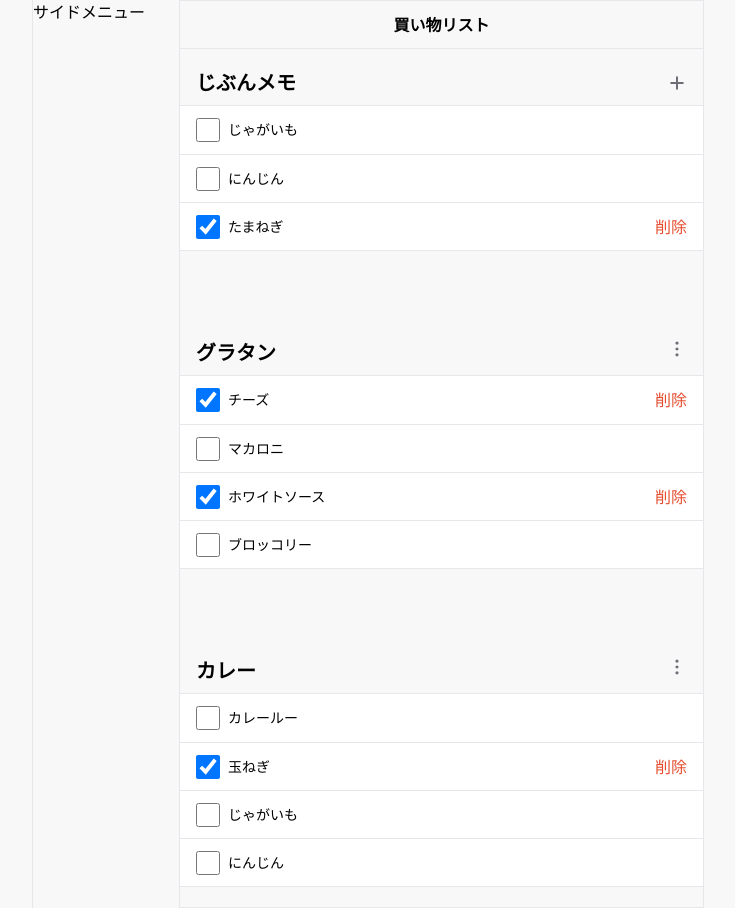
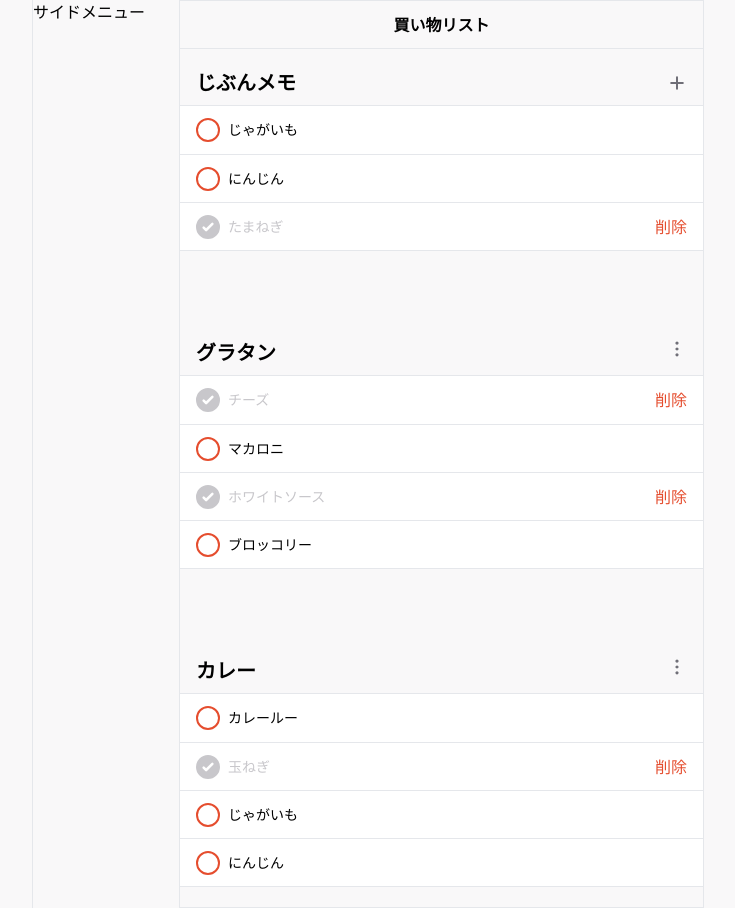
Before and after one commit to qin-team-recipe/09-frontend, a Next.js app: page /shopping-list in a window 1280 px wide. Shown: the whole page, without its empty margins (272-1007 px from the left). Built offline with nearby package versions, Linux system fonts and the light colour scheme.

Commit message:
💄 スタイルの調整

```diff
--- a/src/app/shopping-list/page.tsx
+++ b/src/app/shopping-list/page.tsx
@@ -177,11 +177,17 @@ const ShoppingListsPage: NextPage = () => {
             >
               <input
                 type="checkbox"
-                className="h-6 w-6 cursor-pointer rounded-full border-2 border-tomato-light text-mauve-8 outline-none ring-inset focus:ring-0 focus-visible:ring-1 focus-visible:ring-tomato-9 checked:focus-visible:ring-mauve-9"
+                className="h-6 w-6 shrink-0 appearance-none !rounded-full border-2 border-tomato-light text-mauve-8 outline-none ring-inset checked:border-[#C8C7CB] checked:bg-[#C8C7CB] checked:bg-[url('/check.svg')] checked:bg-center focus:ring-0 focus-visible:ring-1 focus-visible:ring-tomato-9 checked:focus-visible:ring-[#C8C7CB]"
                 checked={ingredient.isChecked}
                 onChange={() => handleMyMemoCheckBoxChange(ingredient.id)}
               />
-              <p className="grow text-sm">{ingredient.name}</p>
+              <p
+                className={`grow text-sm ${
+                  ingredient.isChecked && "text-[#C8C7CB]"
+                }`}
+              >
+                {ingredient.name}
+              </p>
               {ingredient.isChecked && (
                 <button className="text-tomato-light">削除</button>
               )}
--- a/src/components/ShoppingList.tsx
+++ b/src/components/ShoppingList.tsx
@@ -81,11 +81,17 @@ export const ShoppingList: FC<Props> = memo(
             >
               <input
                 type="checkbox"
-                className="h-6 w-6 cursor-pointer rounded-full border-2 border-tomato-light text-mauve-8 outline-none ring-inset focus:ring-0 focus-visible:ring-1 focus-visible:ring-tomato-9 checked:focus-visible:ring-mauve-9"
+                className="h-6 w-6 shrink-0 appearance-none !rounded-full border-2 border-tomato-light text-mauve-8 outline-none ring-inset checked:border-[#C8C7CB] checked:bg-[#C8C7CB] checked:bg-[url('/check.svg')] checked:bg-center focus:ring-0 focus-visible:ring-1 focus-visible:ring-tomato-9 checked:focus-visible:ring-[#C8C7CB]"
                 checked={ingredient.isChecked}
                 onChange={() => handleCheckBoxChange(list.id, ingredient.id)}
               />
-              <p className="grow text-sm">{ingredient.name}</p>
+              <p
+                className={`grow text-sm ${
+                  ingredient.isChecked && "text-[#C8C7CB]"
+                }`}
+              >
+                {ingredient.name}
+              </p>
               {ingredient.isChecked && (
                 <button className="text-tomato-light">削除</button>
               )}
```
Also changed, not shown: public/check.svg (added).
